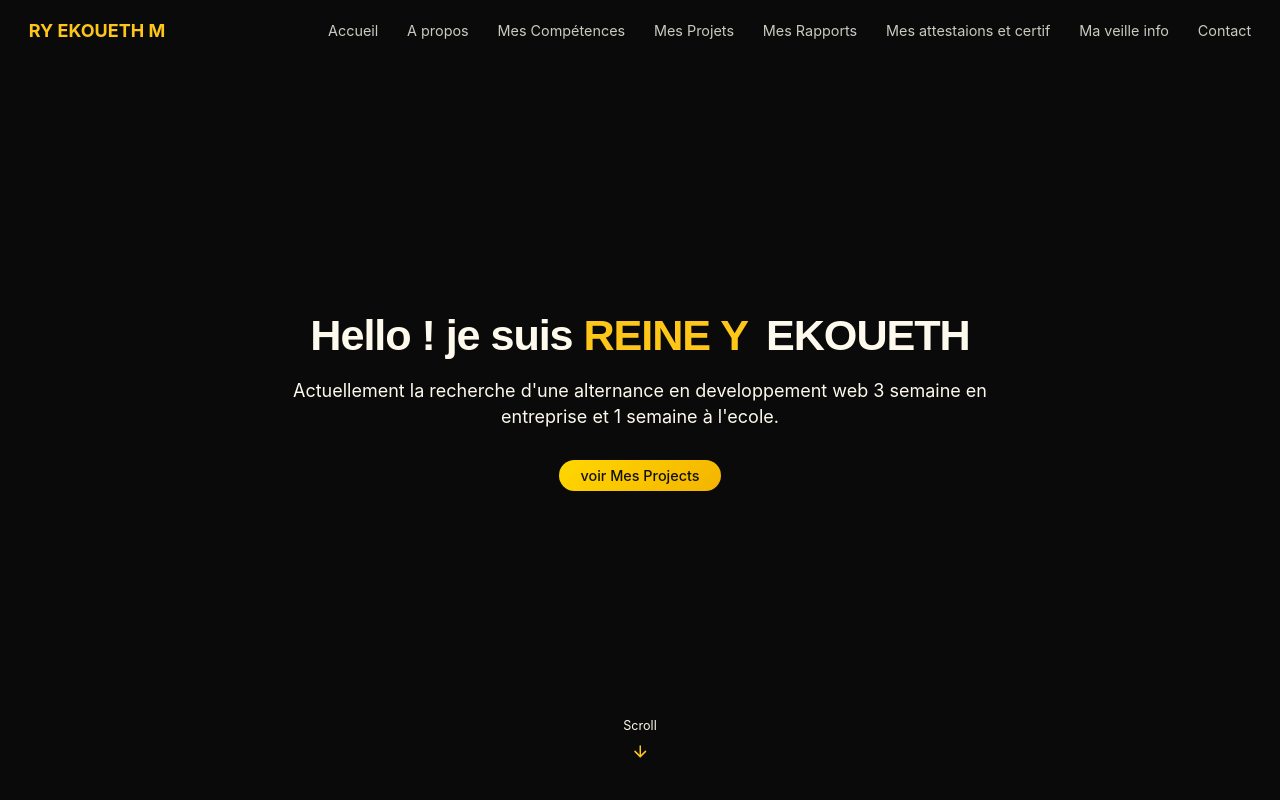
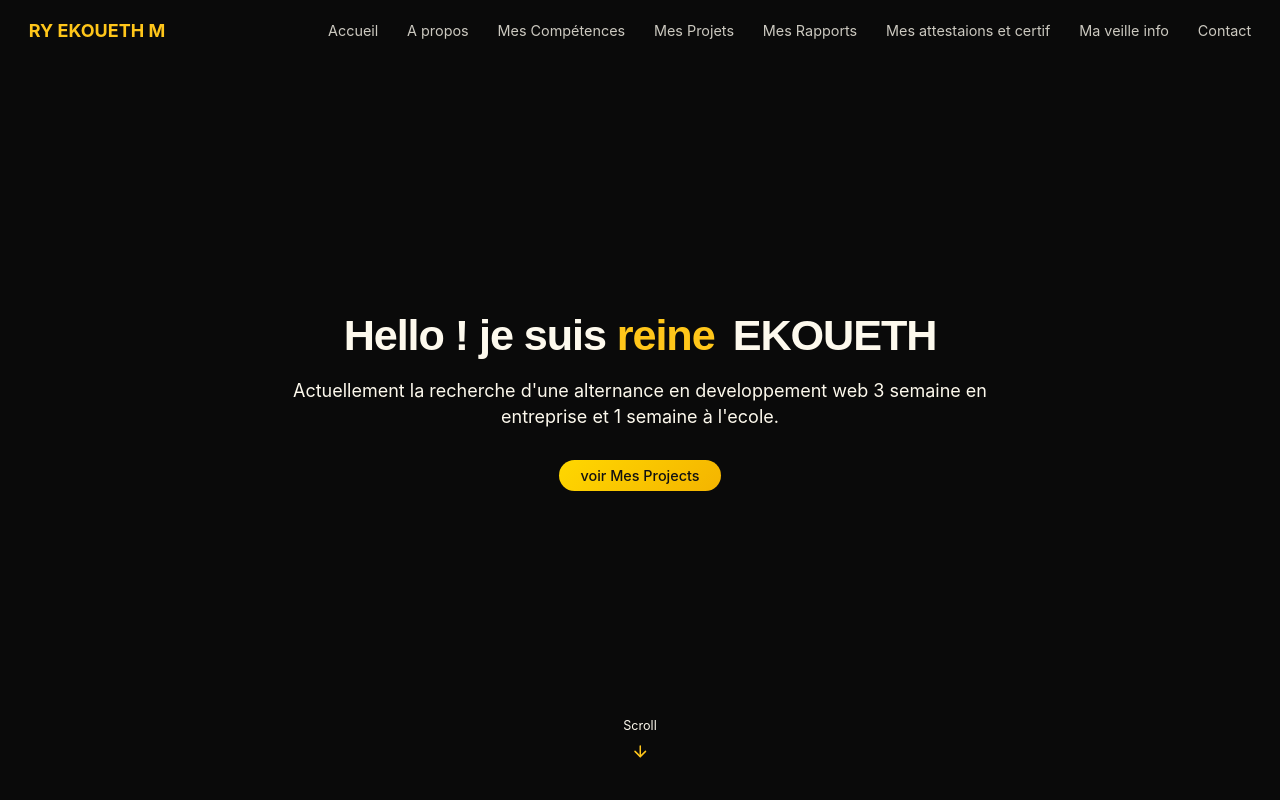
Before and after one commit to reineekoueth/portfolio-reineekoueth, a React (Vite) app: page / in a window 1280 px wide. Shown: the top 800 px of the page. Built offline with nearby package versions, Linux system fonts and the light colour scheme; the HTML template or start-up script is replaced by a standard one.

Commit message:
Update name display in HeroSection component

```diff
--- a/src/components/HeroSection.jsx
+++ b/src/components/HeroSection.jsx
@@ -11,7 +11,7 @@ export const HeroSection = () => {
           <h1 className="text-4xl md:text-5xl font-bold tracking-tight">
             <span className="opacity-0 animate-fade-in"> Hello ! je suis </span>
             <span className="text-primary opacity-0 animate-fade-in-delay-1">
-              {" "} REINE Y
+              {" "} reine
             </span>
             <span className="text-gradient ml-2 opacity-0 animate-fade-in-delay-2">
               {" "}
```
